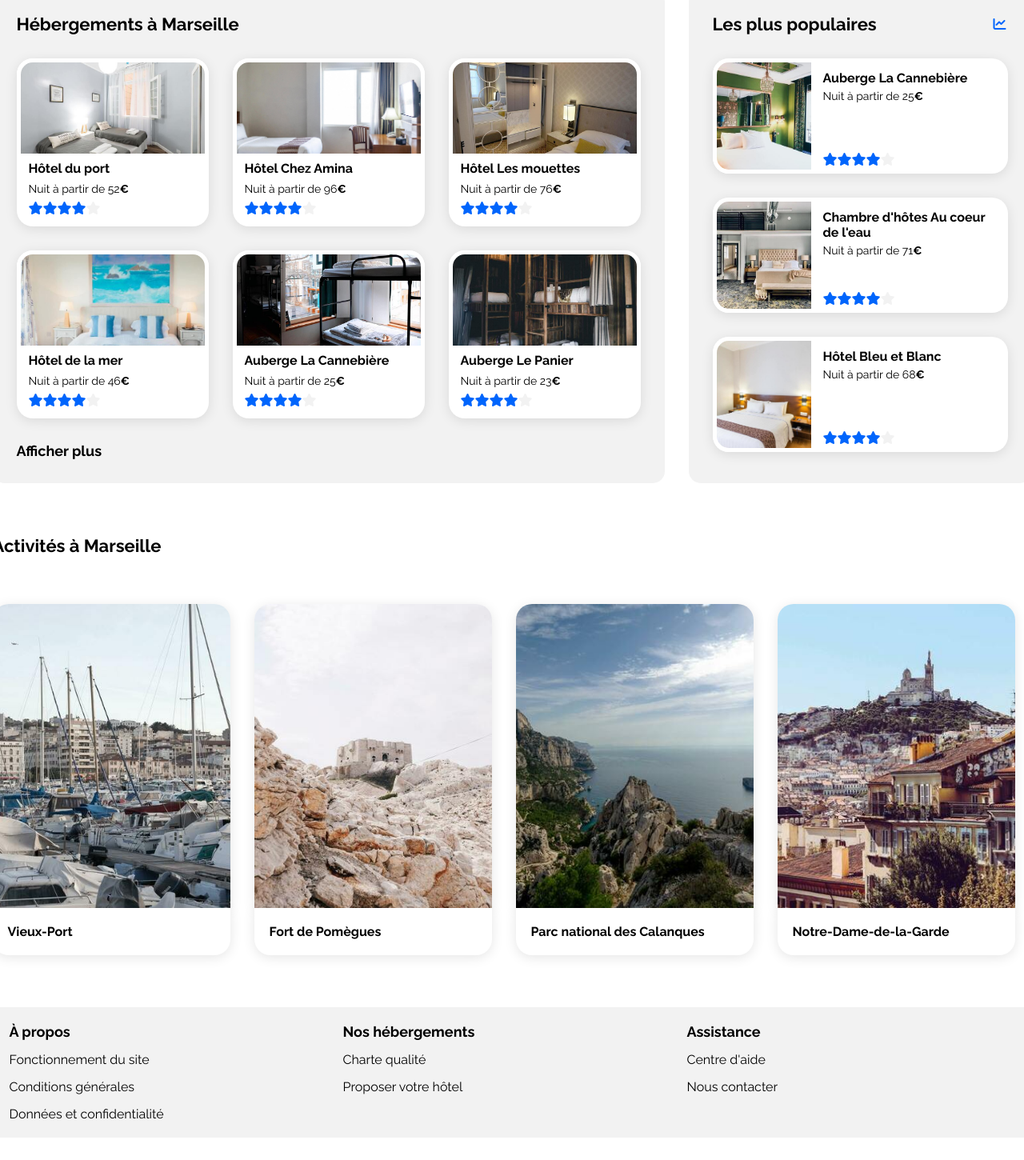
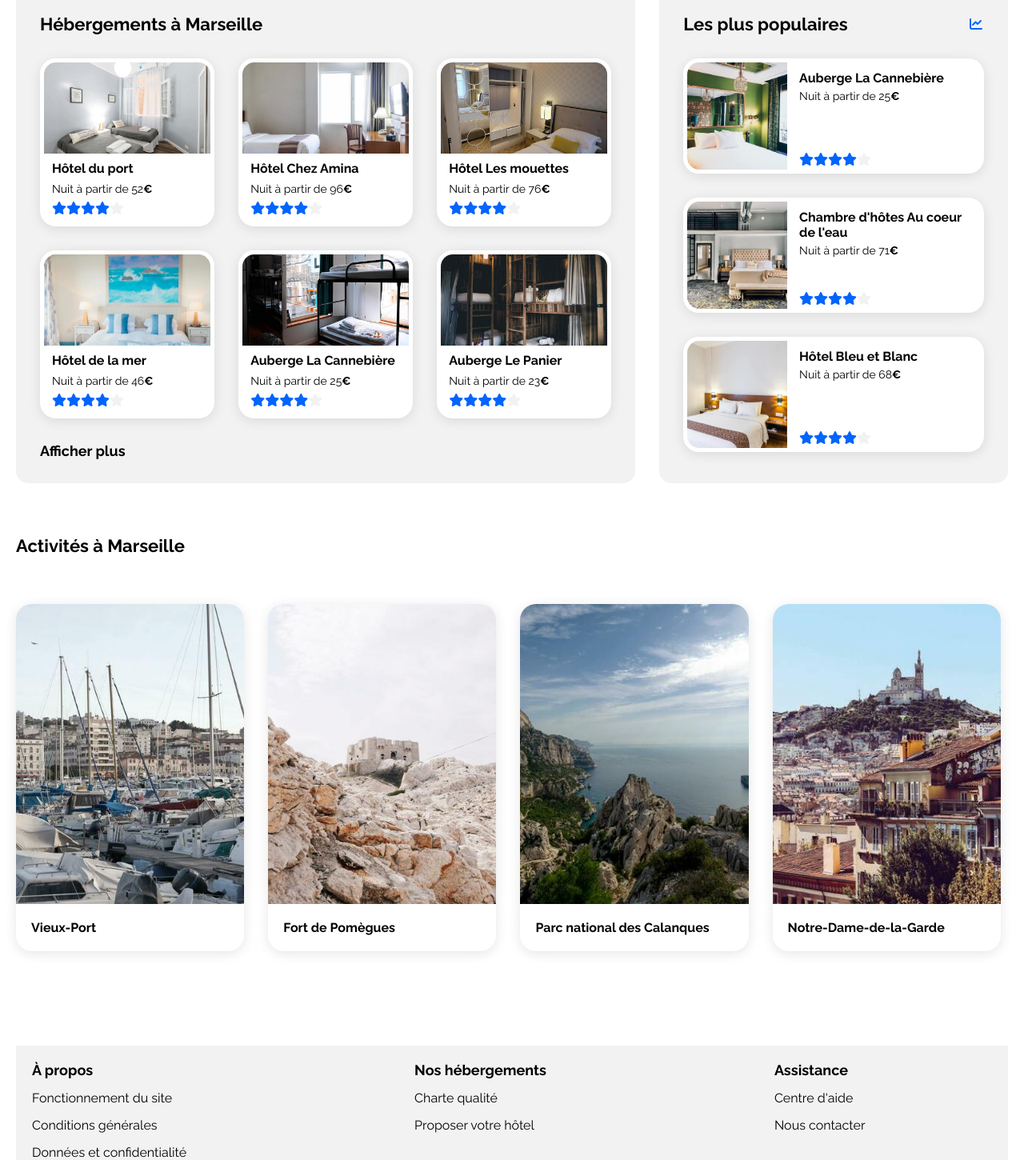
Before and after one commit to Yacesf/Projet-3-Booki, a plain HTML site: page index.html in a window 1280 px wide. Shown: the part 480-1930 px from the top of the page at 80% size. Before the commit the page ends 1902 px from the top, so only its background shows below. Drawn offline with Linux system fonts and the light colour scheme.

Commit message:
modif desktop

```diff
--- a/css/responsive.css
+++ b/css/responsive.css
@@ -1,8 +1,5 @@
 /*tablette*/
 @media (max-width: 1024px) {
-  .container {
-    max-width: 1024px;
-  }
   .filters {
     flex-direction: column;
   }
--- a/css/style.css
+++ b/css/style.css
@@ -18,11 +18,12 @@ body
     display: flex;
     align-items: center;
     flex-direction: column;
-
+    padding: 0 20px;
 }
 .container
 {
     max-width: 1440px;
+    width: 100%;
     display: flex;
     flex-direction: column;
     align-items: center;
@@ -93,10 +94,15 @@ nav a:hover
  margin-top: 14px;
 }
 /*Main*/
+main
+{
+    width: 100%;
+}
 .pop_heber
 {
     display: flex;
     gap: 30px;
+    justify-content: space-between;
 }
 /*Filtre*/
 .title_recherche
@@ -238,12 +244,14 @@ input::placeholder
     gap: 30px;
     background-color: #F2F2F2;
     border-radius: 15px;
+    width: 75%;
 }
 .aline_logement
 {
     display: flex;
     flex-direction: row;
     gap: 30px;
+    width: 100%;
 }
 .block_logement
 {
@@ -255,12 +263,13 @@ input::placeholder
     background-color: white;
     box-shadow: 0px 3px 15px rgba(0, 0, 0, 0.1);
     border-radius: 20px;
+    width: 31%;
 }
 .img_logement
 {
     box-sizing: border-box;
     height: 124px;
-    width: 240px;
+    width: 100%;
     border: 5px solid white;
     border-radius: 20px 20px 0 0;
     object-fit: cover;
@@ -309,6 +318,7 @@ input::placeholder
     padding: 30px;
     background-color: #F2F2F2;
     gap: 30px;
+    width: 100%;
 }
 .icon_pop
 {
@@ -327,21 +337,21 @@ input::placeholder
     display: flex;
     flex-direction: column;
     gap: 30px;
+    width: 100%;
 }
 .logement_pop
 {
     display: flex;
     background-color: white;
-    width: 369px;
-    height: 144px;
     box-shadow: 0px 3px 15px rgba(0, 0, 0, 0.1);
     border-radius: 20px;
     padding-right: 5px;
+    width: 100%;
 }
 .img_pop
 {
     height: 144px;
-    width: 123px;
+    width: 35%;
     border: solid white;
     border-width: 5px 0 5px 5px;
     border-radius: 20px 0px 0px 20px;
@@ -377,7 +387,6 @@ input::placeholder
 .section_activites
 {
     display: flex;
-    flex-wrap: wrap;
     margin-top: 30px;
     gap: 30px;
 }
@@ -386,11 +395,12 @@ input::placeholder
     display: flex;
     flex-direction: column;
     margin-top: 30px;
+    width: 23%;
 }
 .img_activites
 {
-    height: 380px;
-    width: 297px;
+    height: 77%;
+    width: 100%;
     border-radius: 20px 20px 0 0;
     box-shadow: 0px 3px 15px rgba(0, 0, 0, 0.1);
     object-fit: cover;
@@ -408,12 +418,14 @@ input::placeholder
 footer
 {
     margin-top: 65px;
+    width: 100%;
 }
 #block_footer
 {
     display: flex;
-    height: 163px;
+    height: 100%;
     background-color: #F2F2F2;
+    gap: 285px;
 }
 #block_apropos
 {
@@ -422,7 +434,6 @@ footer
     margin-top: 20px;
     margin-left: 20px;
     gap: 15px;
-    width: 417px;
 }
 .text_footer
 {
@@ -447,7 +458,6 @@ footer
     align-items: flex-start;
     margin-top: 20px;
     gap: 15px;
-    width: 430px;
 }
 #block_assi
 {
@@ -456,5 +466,4 @@ footer
     align-items: flex-start;
     margin-top: 20px;
     gap: 15px;
-    width: 430px;
 }
```
